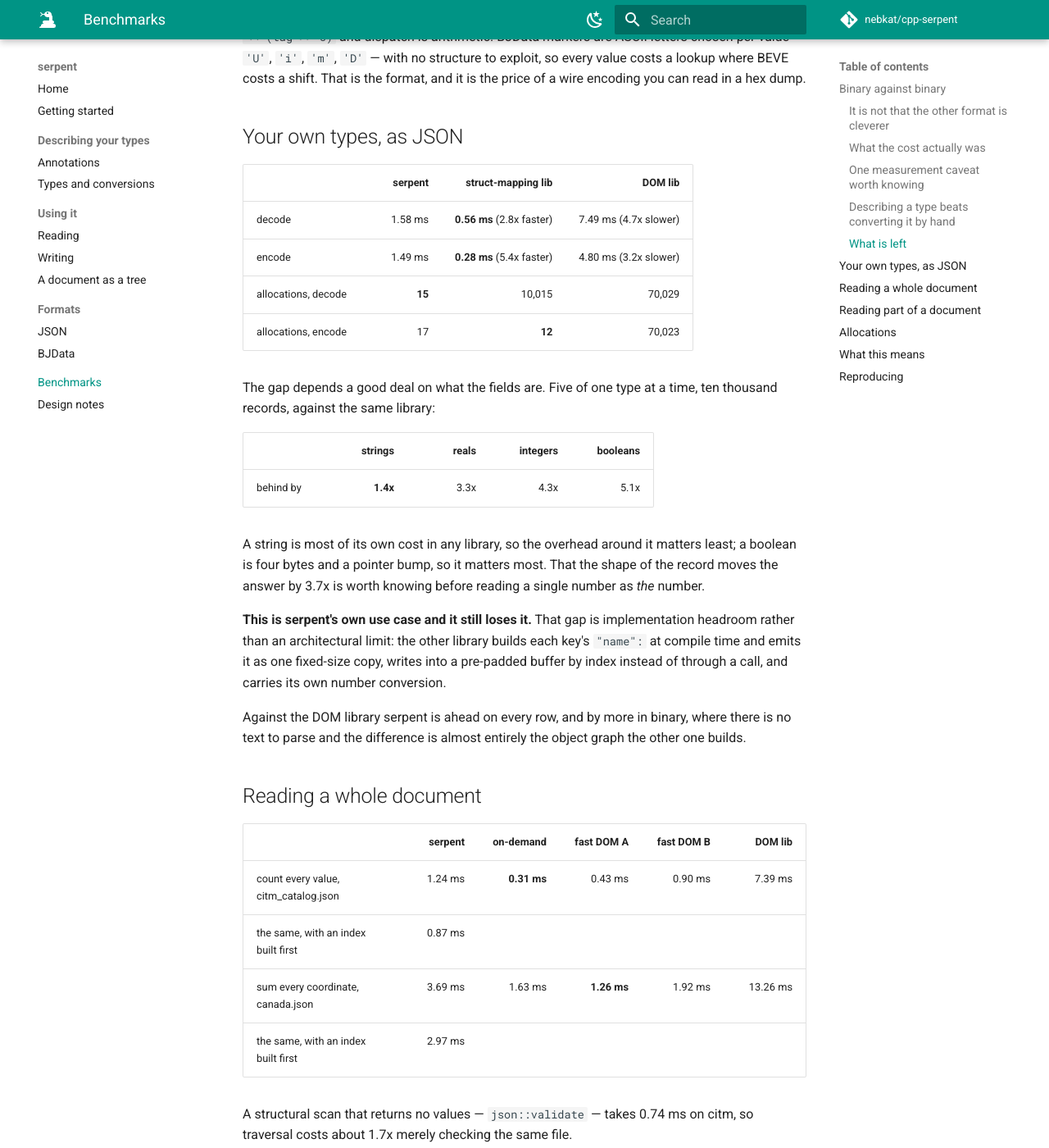
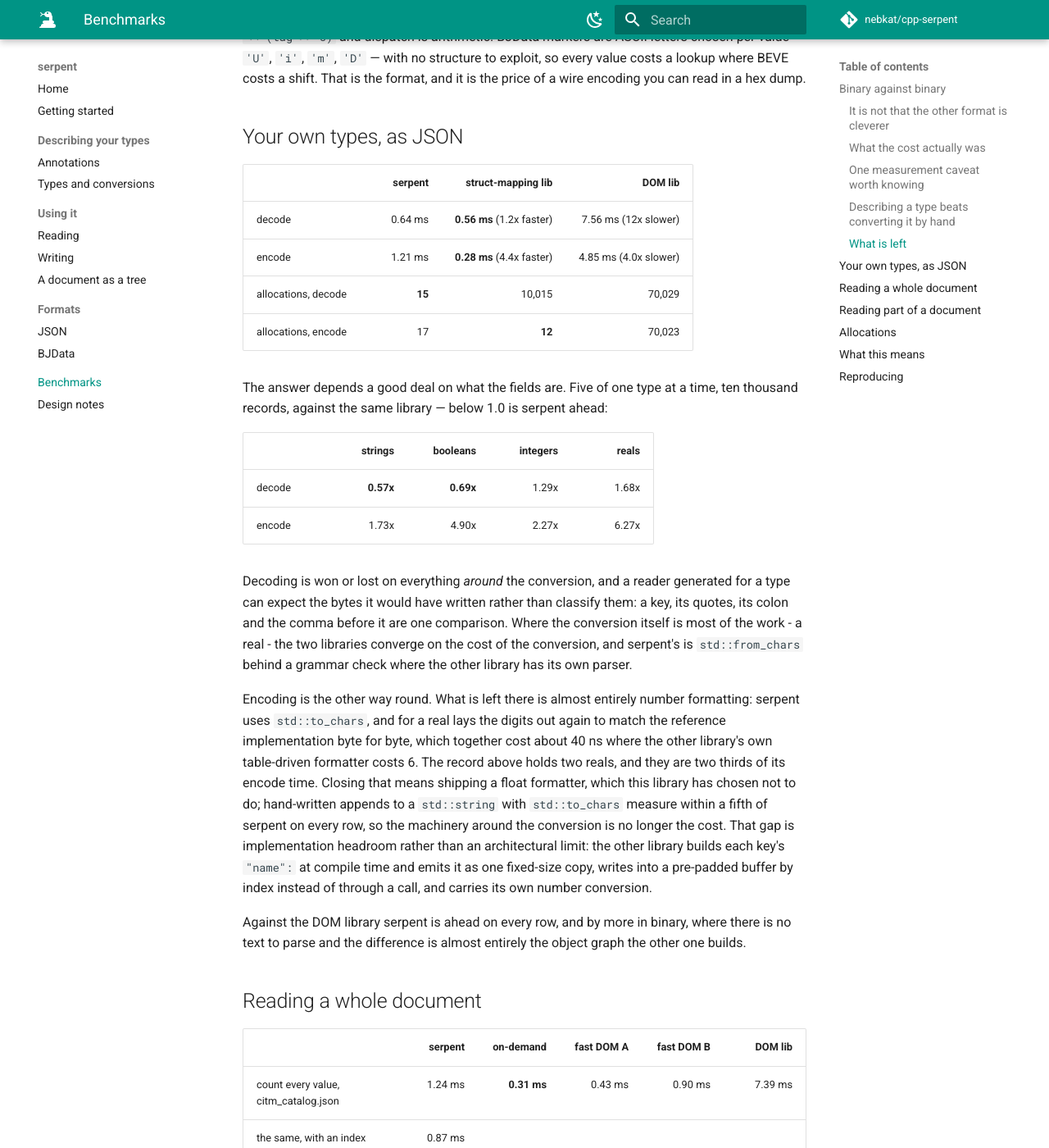
Before and after one commit to nebkat/cpp-serpent, an MkDocs documentation site: the page built from docs/benchmarks.md, in a window 1280 px wide and 1400 px high, scrolled down 3257 px. Shown: the whole window at 82% size. Built offline with MkDocs 1.6.1 and Material for MkDocs 9.7.7, drawn with Linux system fonts in a browser that asks for light colours; comment, search, counter and statistics services are not loaded; some of the changed text lies outside the part shown.

Commit message:
docs(benchmarks): JSON decoding is level with the struct-mapping library now
0.64 ms against 0.56 on the mixed record, from 2.21, and ahead on strings and booleans taken on
their own. Says where the rest of the gap is rather than leaving a ratio to speak for itself: in
decoding it is the conversion of a real, and in encoding it is number formatting, which is
std::to_chars plus the re-layout that keeps output identical to the reference implementation.

```diff
--- a/docs/benchmarks.md
+++ b/docs/benchmarks.md
@@ -127,23 +127,32 @@ can read in a hex dump.
 
 | | serpent | struct-mapping lib | DOM lib |
 |---|---:|---:|---:|
-| decode | 1.58 ms | **0.56 ms** (2.8x faster) | 7.49 ms (4.7x slower) |
-| encode | 1.49 ms | **0.28 ms** (5.4x faster) | 4.80 ms (3.2x slower) |
+| decode | 0.64 ms | **0.56 ms** (1.2x faster) | 7.56 ms (12x slower) |
+| encode | 1.21 ms | **0.28 ms** (4.4x faster) | 4.85 ms (4.0x slower) |
 | allocations, decode | **15** | 10,015 | 70,029 |
 | allocations, encode | 17 | **12** | 70,023 |
 
-The gap depends a good deal on what the fields are. Five of one type at a time, ten thousand
-records, against the same library:
+The answer depends a good deal on what the fields are. Five of one type at a time, ten thousand
+records, against the same library — below 1.0 is serpent ahead:
 
-| | strings | reals | integers | booleans |
+| | strings | booleans | integers | reals |
 |---|---:|---:|---:|---:|
-| behind by | **1.4x** | 3.3x | 4.3x | 5.1x |
+| decode | **0.57x** | **0.69x** | 1.29x | 1.68x |
+| encode | 1.73x | 4.90x | 2.27x | 6.27x |
 
-A string is most of its own cost in any library, so the overhead around it matters least; a
-boolean is four bytes and a pointer bump, so it matters most. That the shape of the record
-moves the answer by 3.7x is worth knowing before reading a single number as *the* number.
+Decoding is won or lost on everything *around* the conversion, and a reader generated for a type
+can expect the bytes it would have written rather than classify them: a key, its quotes, its
+colon and the comma before it are one comparison. Where the conversion itself is most of the
+work - a real - the two libraries converge on the cost of the conversion, and serpent's is
+`std::from_chars` behind a grammar check where the other library has its own parser.
 
-**This is serpent's own use case and it still loses it.** That gap is implementation headroom
+Encoding is the other way round. What is left there is almost entirely number formatting:
+serpent uses `std::to_chars`, and for a real lays the digits out again to match the reference
+implementation byte for byte, which together cost about 40 ns where the other library's own
+table-driven formatter costs 6. The record above holds two reals, and they are two thirds of
+its encode time. Closing that means shipping a float formatter, which this library has chosen
+not to do; hand-written appends to a `std::string` with `std::to_chars` measure within a fifth
+of serpent on every row, so the machinery around the conversion is no longer the cost. That gap is implementation headroom
 rather than an architectural limit: the other library builds each key's `"name":` at compile
 time and emits it as one fixed-size copy, writes into a pre-padded buffer by index instead of
 through a call, and carries its own number conversion.
@@ -217,7 +226,7 @@ into a fixed buffer took it to 13.
 | If you | then |
 |---|---|
 | pull a few fields out of a large payload | serpent, by orders of magnitude |
-| convert your own types, and want the most speed | a struct-mapping library is 1.4-5x quicker, by field type |
+| convert your own types, and want the most speed | decoding is level, ahead on strings and booleans; encoding reals, a struct-mapping library is 6x quicker |
 | traverse whole documents repeatedly | an indexed parser is 3-4x quicker |
 | want a mutable document object | serpent has none at all |
 | need BJData and JSON from one definition | serpent |
```
